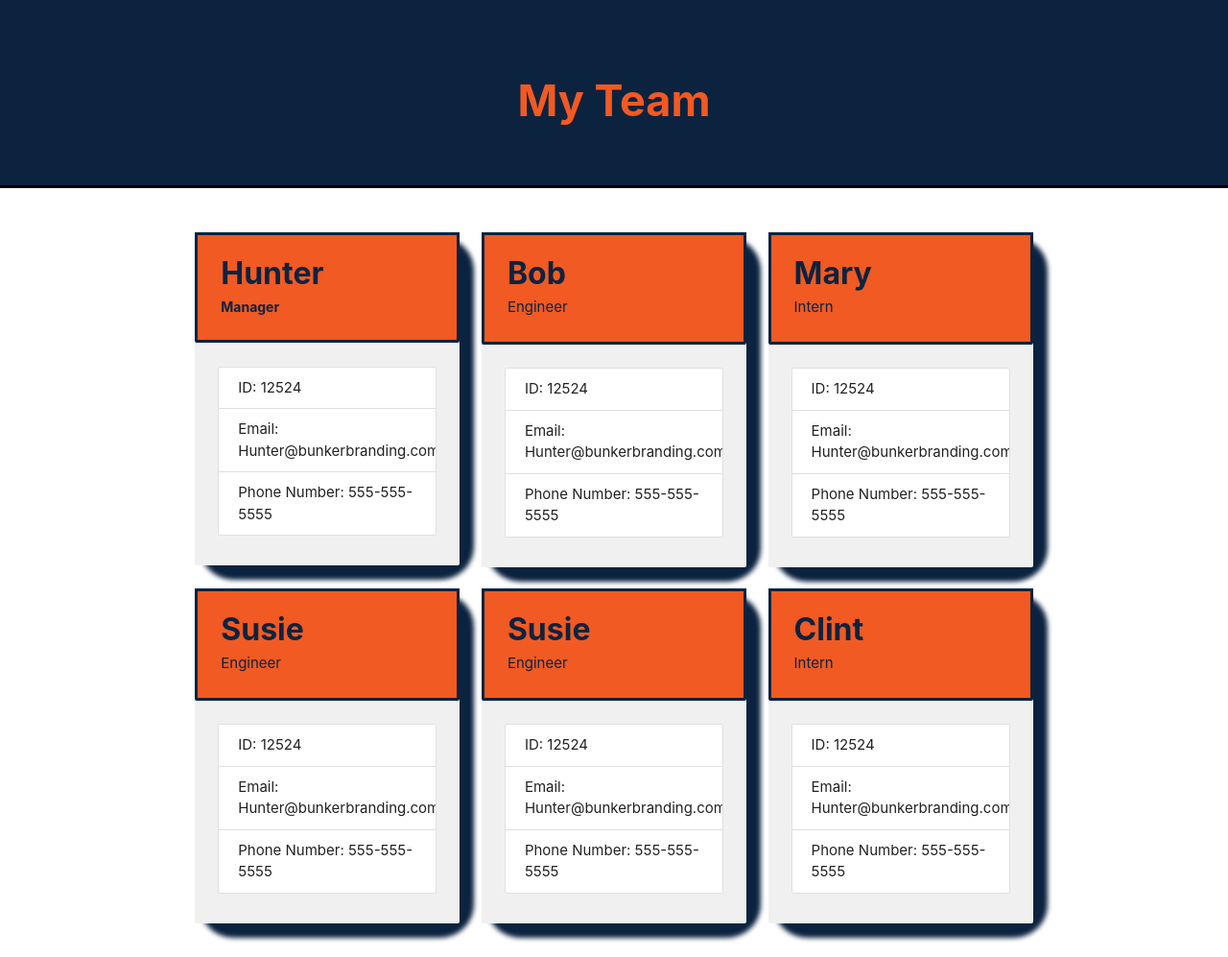
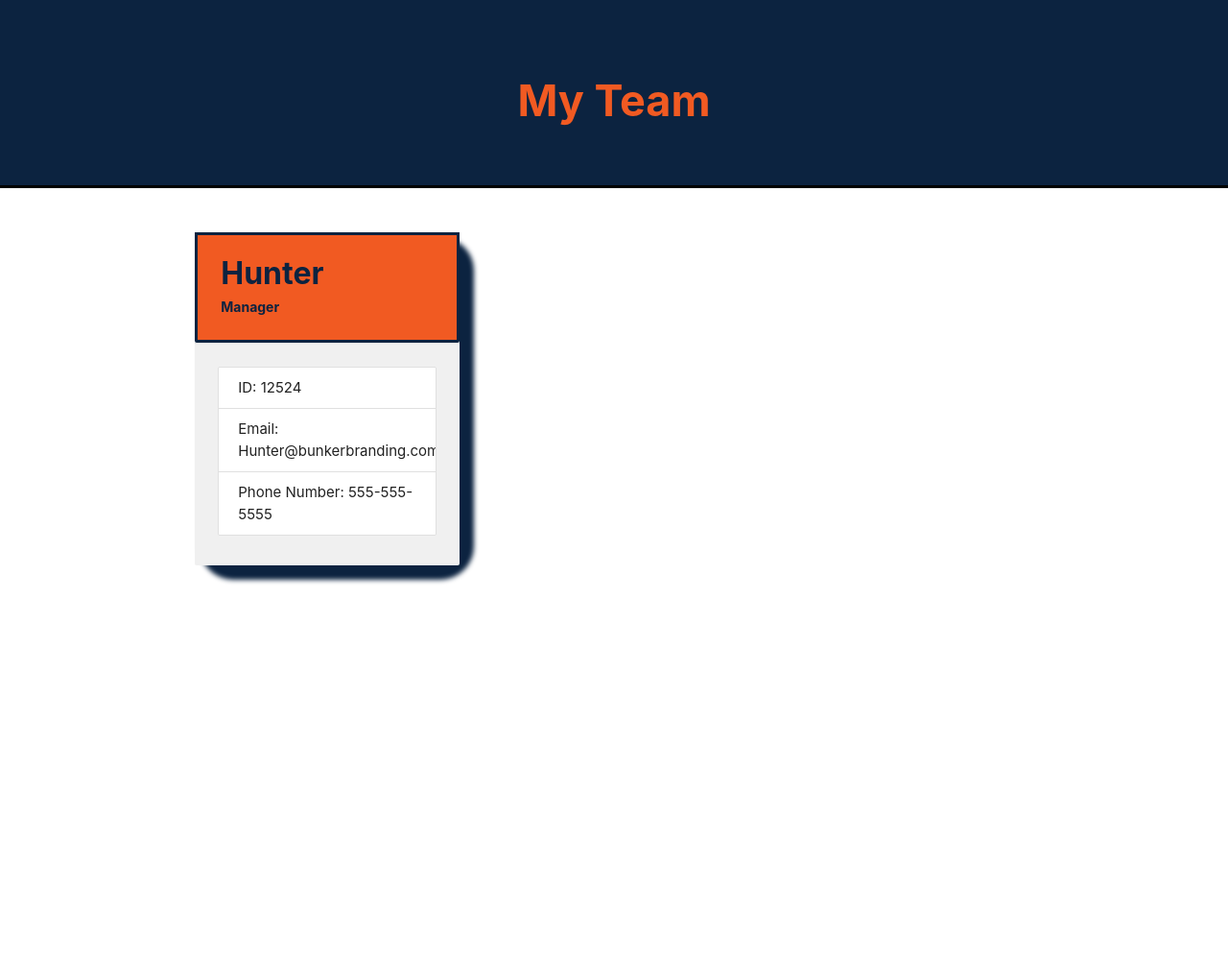
Before and after one commit to hmustain/Team-Profile-Generator, a website: page dist/index.html in a window 1280 px wide. Shown: the whole page at 96% size. After the commit the page ends 800 px from the top, so only its background shows below. Drawn offline with nearby package versions, Linux system fonts and the light colour scheme.

Commit message:
after setting up styling how i wanted it i'm now deleting excess code to trim html down to just 1 card

```diff
--- a/dist/index.html
+++ b/dist/index.html
@@ -37,105 +37,6 @@
             </div>
           </div>
         </div>
-        <div class="col s12 m4 l4">
-          <div class="card emp-card">
-            <div class="card-content emp-title">
-              <span class="card-title emp-name">Bob</span>
-              <ul>
-                <li>Engineer</li>
-              </ul>
-            </div>
-            <div class="card-action emp-info">
-              <ul class="collection">
-                <li class="collection-item">ID: 12524</li>
-                <li class="collection-item">
-                  Email: Hunter@bunkerbranding.com
-                </li>
-                <li class="collection-item">Phone Number: 555-555-5555</li>
-              </ul>
-            </div>
-          </div>
-        </div>
-        <div class="col s12 m4 l4">
-          <div class="card emp-card">
-            <div class="card-content emp-title">
-              <span class="card-title emp-name">Mary</span>
-              <ul>
-                <li>Intern</li>
-              </ul>
-            </div>
-            <div class="card-action emp-info">
-              <ul>
-                <ul class="collection">
-                  <li class="collection-item">ID: 12524</li>
-                  <li class="collection-item">
-                    Email: Hunter@bunkerbranding.com
-                  </li>
-                  <li class="collection-item">Phone Number: 555-555-5555</li>
-                </ul>
-              </ul>
-            </div>
-          </div>
-        </div>
-        <div class="col s12 m4 l4">
-          <div class="card emp-card">
-            <div class="card-content emp-title">
-              <span class="card-title emp-name">Susie</span>
-              <ul>
-                <li>Engineer</li>
-              </ul>
-            </div>
-            <div class="card-action emp-info">
-              <ul class="collection">
-                <li class="collection-item">ID: 12524</li>
-                <li class="collection-item">
-                  Email: Hunter@bunkerbranding.com
-                </li>
-                <li class="collection-item">Phone Number: 555-555-5555</li>
-              </ul>
-            </div>
-          </div>
-        </div>
-        <div class="col s12 m4 l4">
-          <div class="card emp-card">
-            <div class="card-content emp-title">
-              <span class="card-title emp-name">Susie</span>
-              <ul>
-                <li>Engineer</li>
-              </ul>
-            </div>
-            <div class="card-action emp-info">
-              <ul class="collection">
-                <li class="collection-item">ID: 12524</li>
-                <li class="collection-item">
-                  Email: Hunter@bunkerbranding.com
-                </li>
-                <li class="collection-item">Phone Number: 555-555-5555</li>
-              </ul>
-            </div>
-          </div>
-        </div>
-        <div class="col s12 m4 l4">
-          <div class="card emp-card">
-            <div class="card-content emp-title">
-              <span class="card-title emp-name">Clint</span>
-              <ul>
-                <li>Intern</li>
-              </ul>
-            </div>
-            <div class="card-action emp-info">
-              <ul>
-                <ul class="collection">
-                  <li class="collection-item">ID: 12524</li>
-                  <li class="collection-item">
-                    Email: Hunter@bunkerbranding.com
-                  </li>
-                  <li class="collection-item">Phone Number: 555-555-5555</li>
-                </ul>
-              </ul>
-            </div>
-          </div>
-        </div>
       </div>
     </div>
     <script src="https://cdnjs.cloudflare.com/ajax/libs/materialize/1.0.0/js/materialize.min.js"></script>
```
